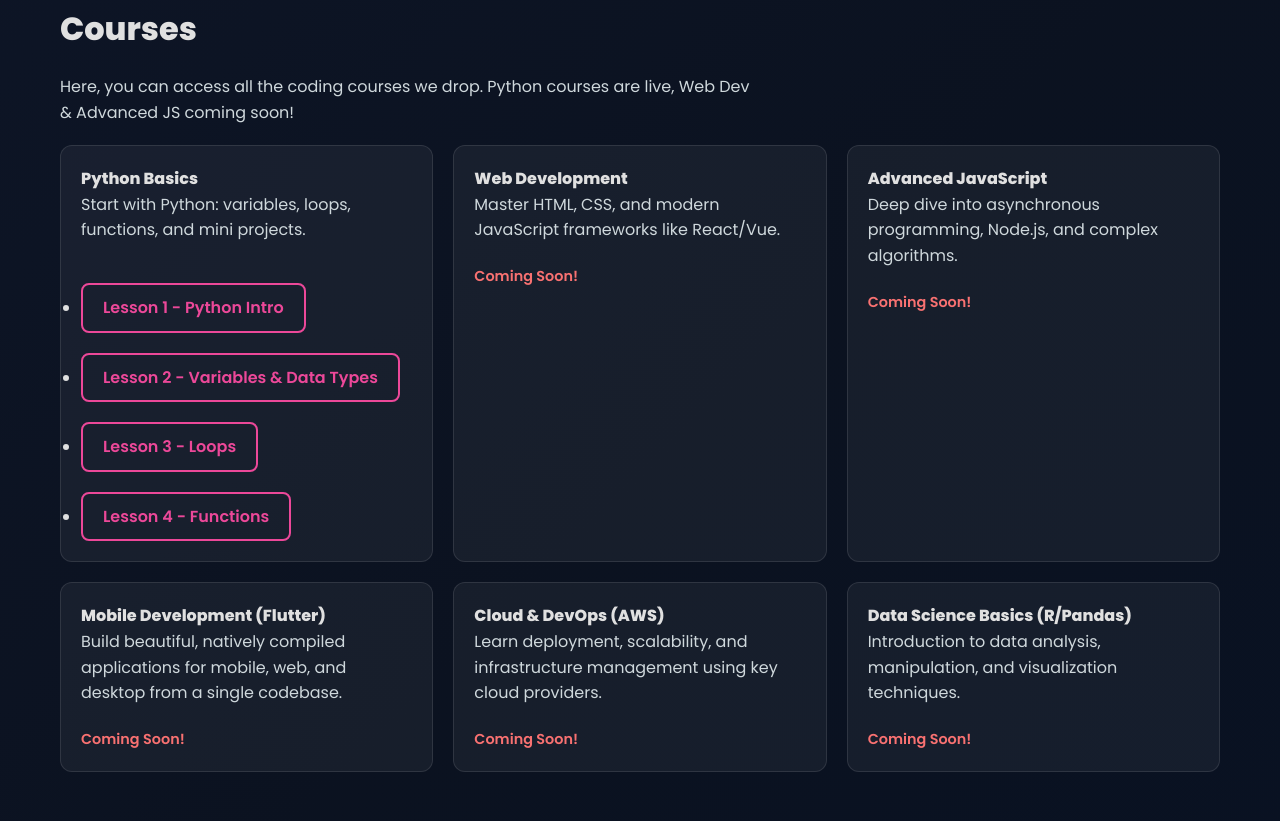
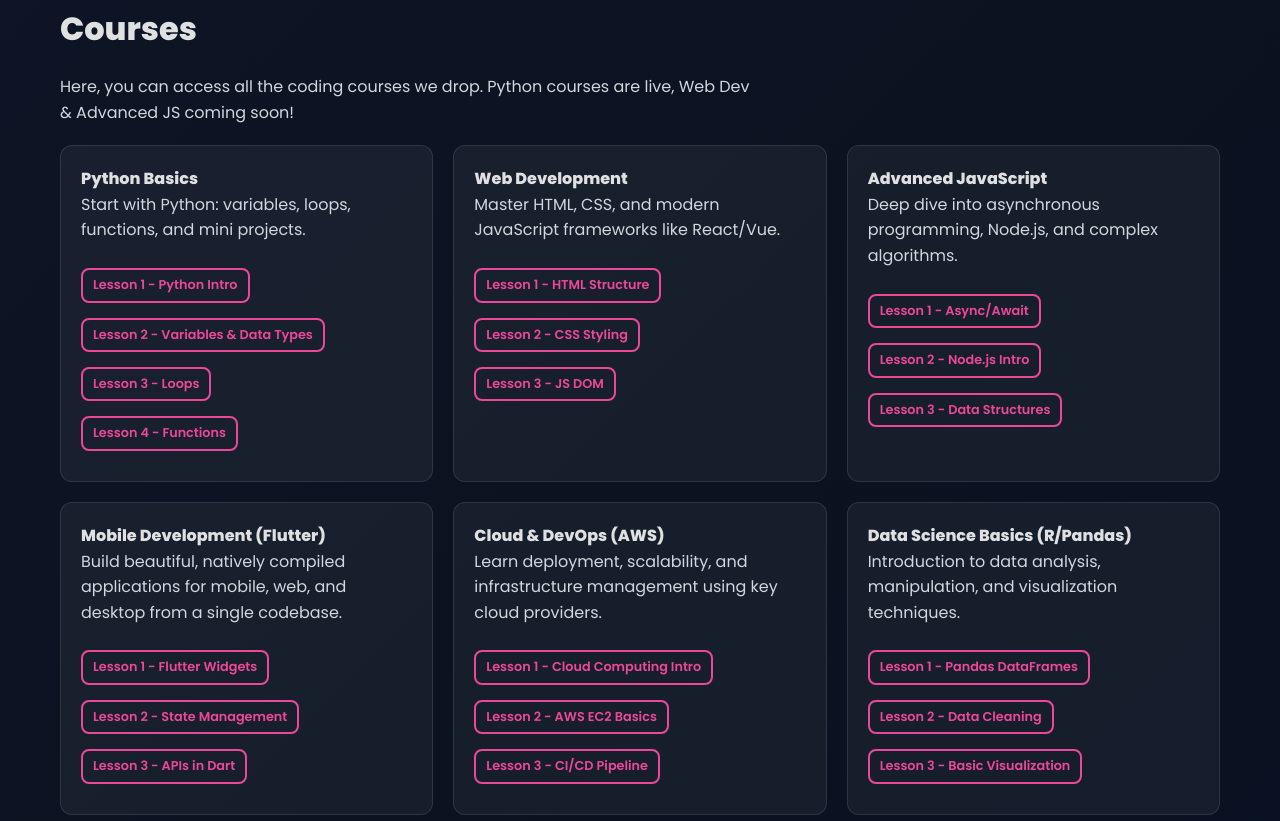
Before and after one commit to Nerdk-tech/Daminicodes, a plain HTML site: page index.html in a window 1280 px wide. Shown: the part 979-1800 px from the top of the page. Drawn offline with Linux system fonts and the light colour scheme.

Commit message:
Refactor course links and remove 'Coming Soon!' spans

```diff
--- a/index.html
+++ b/index.html
@@ -18,7 +18,7 @@
         position: sticky;
         top:0;
         background: rgba(15,23,42,0.95);
-        z-index: 20; /* Increased z-index */
+        z-index: 20;
     }
     header h1 {
         font-size:1.8rem;
@@ -79,7 +79,9 @@
     .card { background: rgba(255,255,255,0.05); border:1px solid rgba(255,255,255,0.1); padding:20px; border-radius:12px; transition:0.3s; }
     .card:hover { background: rgba(124,58,237,0.2); transform: translateY(-5px); }
     footer { text-align:center; padding:40px 0; border-top:1px solid rgba(255,255,255,0.1); color:#aaa; }
-    .coming-soon { font-size:0.9rem; font-weight:600; color:#f87171; margin-top:10px; }
+    .course-links ul { list-style: none; padding: 0; margin-top: 15px;}
+    .course-links ul li { margin-bottom: 5px;}
+    .course-links ul li .btn-secondary { font-size: 0.8rem; padding: 5px 10px; margin: 5px 0; display: inline-block;}
     @media(max-width:768px){
         .hero { align-items:center; text-align:center; }
     }
@@ -145,7 +147,7 @@
       <h3>Courses</h3>
       <p>Here, you can access all the coding courses we drop. Python courses are live, Web Dev & Advanced JS coming soon!</p>
       <div class="grid grid-3">
-        <div class="card">
+        <div class="card course-links">
           <h4>Python Basics</h4>
           <p>Start with Python: variables, loops, functions, and mini projects.</p>
           <ul>
@@ -156,32 +158,54 @@
           </ul>
         </div>
 
-        <div class="card">
+        <div class="card course-links">
           <h4>Web Development</h4>
           <p>Master HTML, CSS, and modern JavaScript frameworks like React/Vue.</p>
-          <span class="coming-soon">Coming Soon!</span>
+          <ul>
+            <li><a href="https://www.youtube.com/watch?v=rfscVS0vtbw" target="_blank" class="btn btn-secondary">Lesson 1 - HTML Structure</a></li>
+            <li><a href="https://www.youtube.com/watch?v=H1elmMBnykA" target="_blank" class="btn btn-secondary">Lesson 2 - CSS Styling</a></li>
+            <li><a href="https://www.youtube.com/watch?v=HGOBQPFzWKo" target="_blank" class="btn btn-secondary">Lesson 3 - JS DOM</a></li>
+          </ul>
         </div>
 
-        <div class="card">
+        <div class="card course-links">
           <h4>Advanced JavaScript</h4>
           <p>Deep dive into asynchronous programming, Node.js, and complex algorithms.</p>
-          <span class="coming-soon">Coming Soon!</span>
+          <ul>
+            <li><a href="https://www.youtube.com/watch?v=rfscVS0vtbw" target="_blank" class="btn btn-secondary">Lesson 1 - Async/Await</a></li>
+            <li><a href="https://www.youtube.com/watch?v=H1elmMBnykA" target="_blank" class="btn btn-secondary">Lesson 2 - Node.js Intro</a></li>
+            <li><a href="https://www.youtube.com/watch?v=HGOBQPFzWKo" target="_blank" class="btn btn-secondary">Lesson 3 - Data Structures</a></li>
+          </ul>
         </div>
 
-        <div class="card">
+        <div class="card course-links">
           <h4>Mobile Development (Flutter)</h4>
           <p>Build beautiful, natively compiled applications for mobile, web, and desktop from a single codebase.</p>
-          <span class="coming-soon">Coming Soon!</span>
+          <ul>
+            <li><a href="https://www.youtube.com/watch?v=rfscVS0vtbw" target="_blank" class="btn btn-secondary">Lesson 1 - Flutter Widgets</a></li>
+            <li><a href="https://www.youtube.com/watch?v=H1elmMBnykA" target="_blank" class="btn btn-secondary">Lesson 2 - State Management</a></li>
+            <li><a href="https://www.youtube.com/watch?v=HGOBQPFzWKo" target="_blank" class="btn btn-secondary">Lesson 3 - APIs in Dart</a></li>
+          </ul>
         </div>
-        <div class="card">
+
+        <div class="card course-links">
           <h4>Cloud & DevOps (AWS)</h4>
           <p>Learn deployment, scalability, and infrastructure management using key cloud providers.</p>
-          <span class="coming-soon">Coming Soon!</span>
+          <ul>
+            <li><a href="https://www.youtube.com/watch?v=rfscVS0vtbw" target="_blank" class="btn btn-secondary">Lesson 1 - Cloud Computing Intro</a></li>
+            <li><a href="https://www.youtube.com/watch?v=H1elmMBnykA" target="_blank" class="btn btn-secondary">Lesson 2 - AWS EC2 Basics</a></li>
+            <li><a href="https://www.youtube.com/watch?v=HGOBQPFzWKo" target="_blank" class="btn btn-secondary">Lesson 3 - CI/CD Pipeline</a></li>
+          </ul>
         </div>
-        <div class="card">
+
+        <div class="card course-links">
           <h4>Data Science Basics (R/Pandas)</h4>
           <p>Introduction to data analysis, manipulation, and visualization techniques.</p>
-          <span class="coming-soon">Coming Soon!</span>
+          <ul>
+            <li><a href="https://www.youtube.com/watch?v=rfscVS0vtbw" target="_blank" class="btn btn-secondary">Lesson 1 - Pandas DataFrames</a></li>
+            <li><a href="https://www.youtube.com/watch?v=H1elmMBnykA" target="_blank" class="btn btn-secondary">Lesson 2 - Data Cleaning</a></li>
+            <li><a href="https://www.youtube.com/watch?v=HGOBQPFzWKo" target="_blank" class="btn btn-secondary">Lesson 3 - Basic Visualization</a></li>
+          </ul>
         </div>
 
       </div>
@@ -244,4 +268,4 @@
     }
   </script>
 </body>
-        </html>
+                                                         </html>
```
